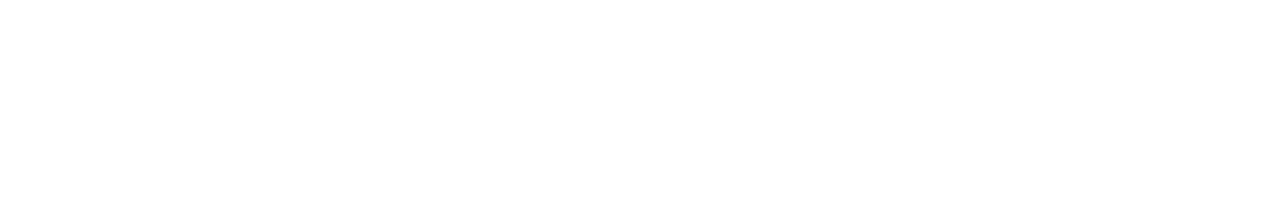
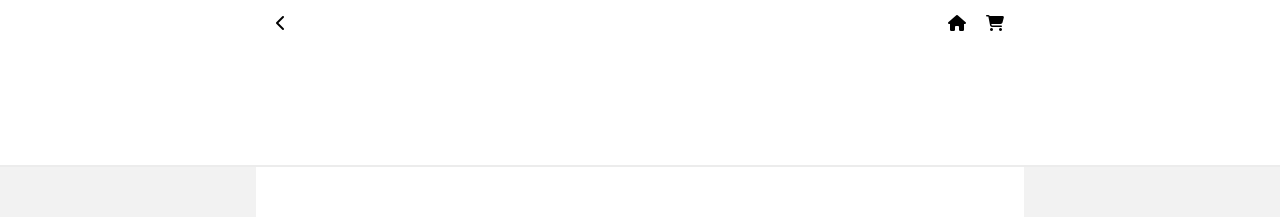
Before and after one commit to daesung955/gamepage, a plain HTML site: page index.html in a window 1280 px wide. Shown: the top 217 px of the page. Drawn offline with Linux system fonts and the light colour scheme.

Commit message:
기본 레이아웃 update
만들고자 하는 기본 배경 레이아웃을 잡고 컨텐츠에 들어갈 박스 생성, header 아이콘을 업데이트 했습니다.

```diff
--- /dev/null
+++ b/css/components/main-type-boxes.css
@@ -0,0 +1,6 @@
+.main-type-boxes {
+    width: 768px;
+    height: 1000px;
+    background-color: white;
+    margin: auto;
+}
--- /dev/null
+++ b/css/components/type-boxes.css
@@ -0,0 +1,36 @@
+/*  header box  */
+
+.type-boxes {
+    width: 100%;
+    height: 165px;
+    background-color: white;
+    border-bottom: 2px solid #ECECEC;
+}
+
+.type-box {
+    width: 768px;
+    height: 163px;
+    margin: auto;
+    background-color: white;
+}
+
+/*  header  */
+
+.type-box-icon {
+    padding: 15px 20px;
+    display: flex;
+}
+
+.type-box-icon-column:first-child {
+    margin-right: auto;
+}
+
+.type-box-icon-column:last-child {
+    margin-left: auto;
+    display: flex;
+    justify-content: flex-end;
+}
+
+.type-box-icon-column span:last-child {
+    margin-left: 20px;
+}
--- a/css/reset.css
+++ b/css/reset.css
@@ -0,0 +1,52 @@
+html, body, div, span, applet, object, iframe,
+h1, h2, h3, h4, h5, h6, p, blockquote, pre,
+a, abbr, acronym, address, big, cite, code,
+del, dfn, em, img, ins, kbd, q, s, samp,
+small, strike, strong, sub, sup, tt, var,
+b, u, i, center,
+dl, dt, dd, ol, ul, li,
+fieldset, form, label, legend,
+table, caption, tbody, tfoot, thead, tr, th, td,
+article, aside, canvas, details, embed,
+figure, figcaption, footer, header, hgroup,
+menu, nav, output, ruby, section, summary,
+time, mark, audio, video {
+	margin: 0;
+	padding: 0;
+	border: 0;
+	font-size: 100%;
+	font: inherit;
+	vertical-align: baseline;
+}
+/* HTML5 display-role reset for older browsers */
+article, aside, details, figcaption, figure,
+footer, header, hgroup, menu, nav, section {
+	display: block;
+}
+body {
+	line-height: 1;
+}
+ol, ul {
+	list-style: none;
+}
+blockquote, q {
+	quotes: none;
+}
+blockquote:before, blockquote:after,
+q:before, q:after {
+	content: '';
+	content: none;
+}
+table {
+	border-collapse: collapse;
+	border-spacing: 0;
+}
+
+input:focus {
+	outline: none;
+}
+
+a {
+	color: inherit;
+	text-decoration: none;
+}
--- a/css/styles.css
+++ b/css/styles.css
@@ -1,5 +1,14 @@
-@import url();
+@import url('https://fonts.googleapis.com/css2?family=Roboto&display=swap');
 @import "reset.css";
 @import "styles.css";
 
 /*  components   */
+@import "components/type-boxes.css";
+@import "components/main-type-boxes.css";
+
+/*   screens   */
+
+
+body {
+    background-color: #F2F2F2;
+}
--- a/index.html
+++ b/index.html
@@ -8,6 +8,29 @@
     <link rel="stylesheet" href="css/styles.css">
 </head>
 <body>
+    <div class="type-boxes">
+        <div class="type-box">
+            <div class="type-box-icon">
+                <div class="type-box-icon-column">
+                <i class="fas fa-chevron-left"></i>
+                </div>
+                <div class="type-box-icon-column">
+                <span><i class="fas fa-home"></i></span>
+                <span><i class="fas fa-shopping-cart"></i></span>
+                </div>
+            </div>
+        </div>
+    </div>
+    <div class="main-type-boxes">
 
+    </div>
 </body>
+
+
+
+
+<script
+    src="https://kit.fontawesome.com/71743ecbe9.js"
+    crossorigin="anonymous"
+    ></script>
 </html>
```
